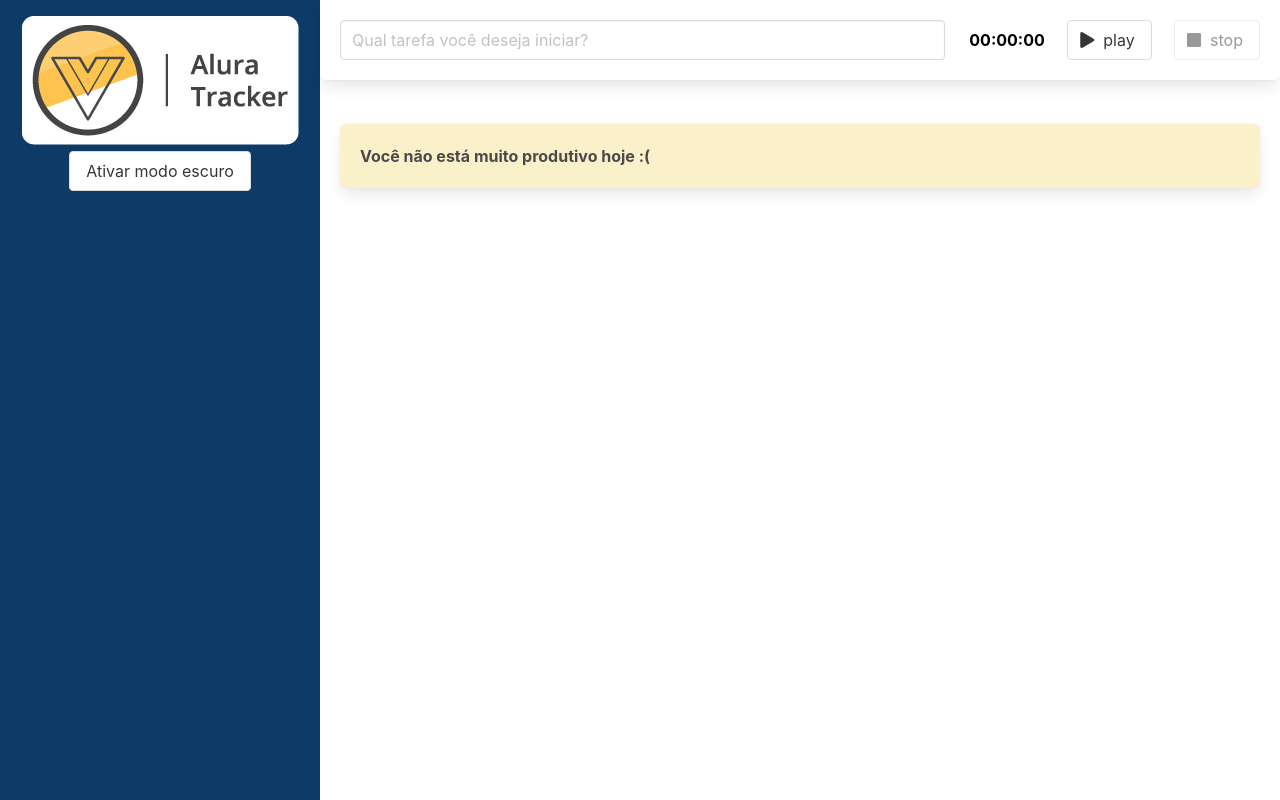
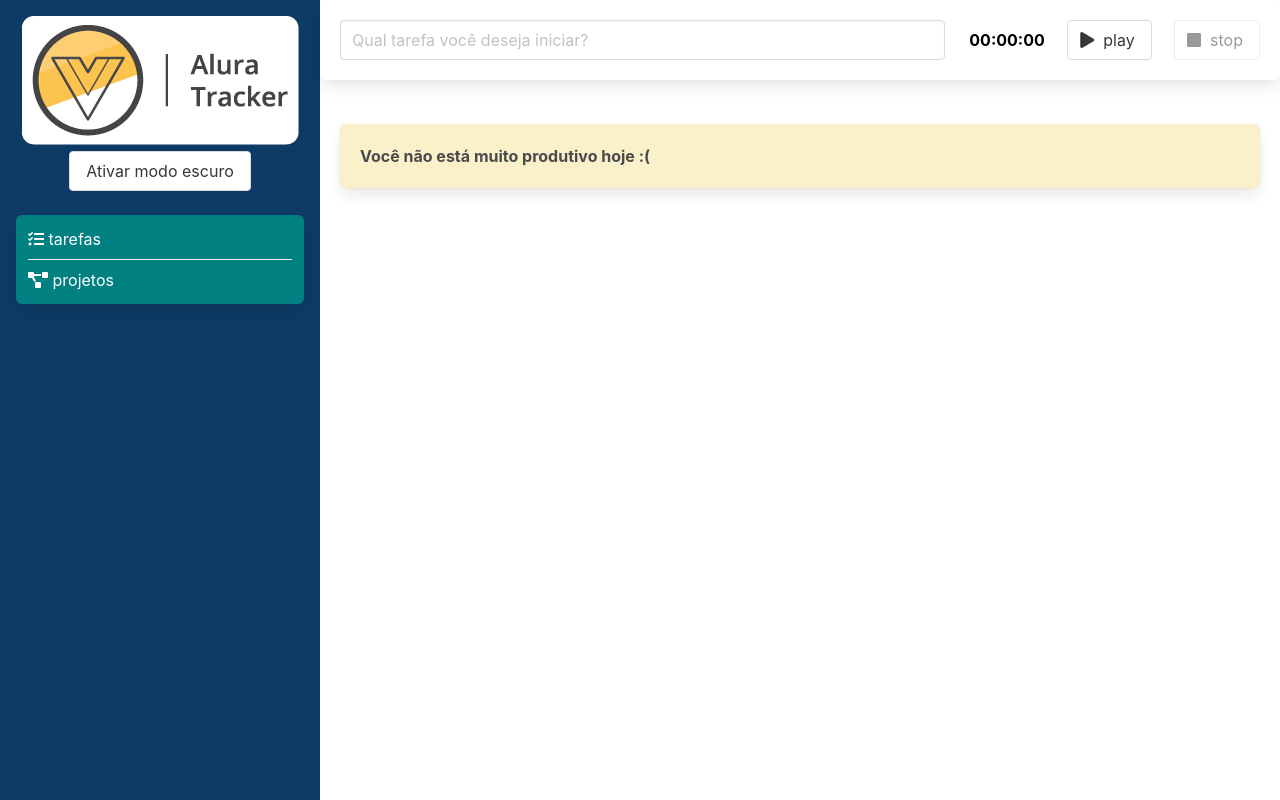
Before and after one commit to SandroAS/vue3_alura_tracker, a Vue app: page / in a window 1280 px wide. Built offline with nearby package versions, Linux system fonts and the light colour scheme.

Commit message:
barra lateral nav

```diff
--- a/src/components/BarraLateral.vue
+++ b/src/components/BarraLateral.vue
@@ -6,6 +6,23 @@
       <button class="button" @click="alterarTema">
         {{ textoBotao }}
       </button>
+      <nav class="panel mt-5">
+        <ul>
+          <li class="link">
+            <router-link to="/" class="link">
+              <i class="fas fa-tasks"></i>
+              tarefas
+            </router-link>
+          </li>
+          <hr class="my-1" style="height: 0.5px;">
+          <li>
+            <router-link to="/projetos" class="link">
+              <i class="fas fa-project-diagram"></i>
+              projetos
+            </router-link>
+          </li>
+        </ul>
+      </nav>
   </header>
 </template>
 
@@ -51,4 +68,21 @@
     height: auto;
   }
 }
+.panel {
+  padding: 4px 12px;
+  background-color: teal;
+  text-align: justify;
+}
+.panel li {
+  margin: 8px 0;
+}
+.link {
+  color: #fff;
+}
+link:hover {
+  color: #0d3b66;
+}
+link.router-link-active {
+  color: #FAF0CA;
+}
 </style>
```
